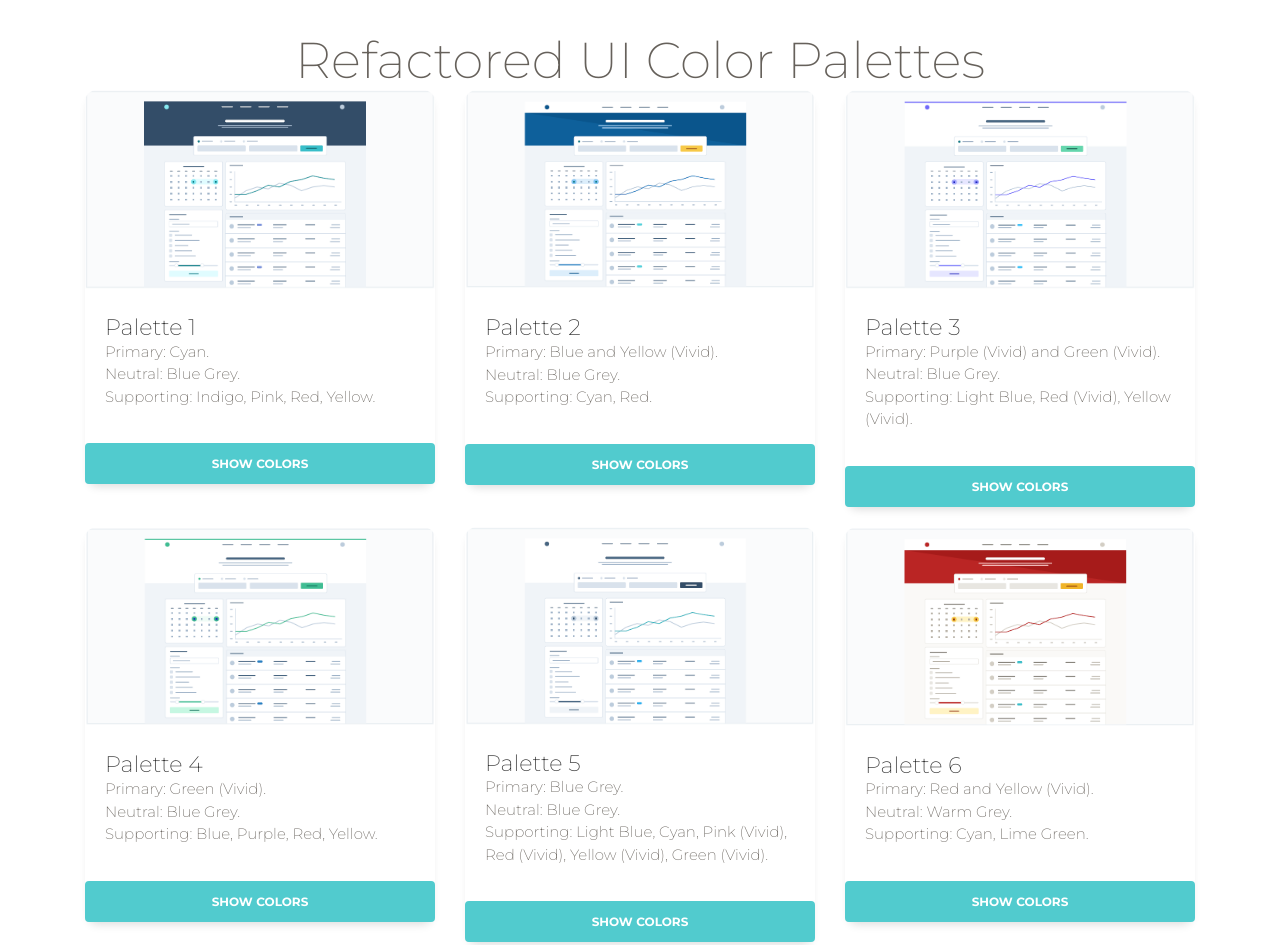
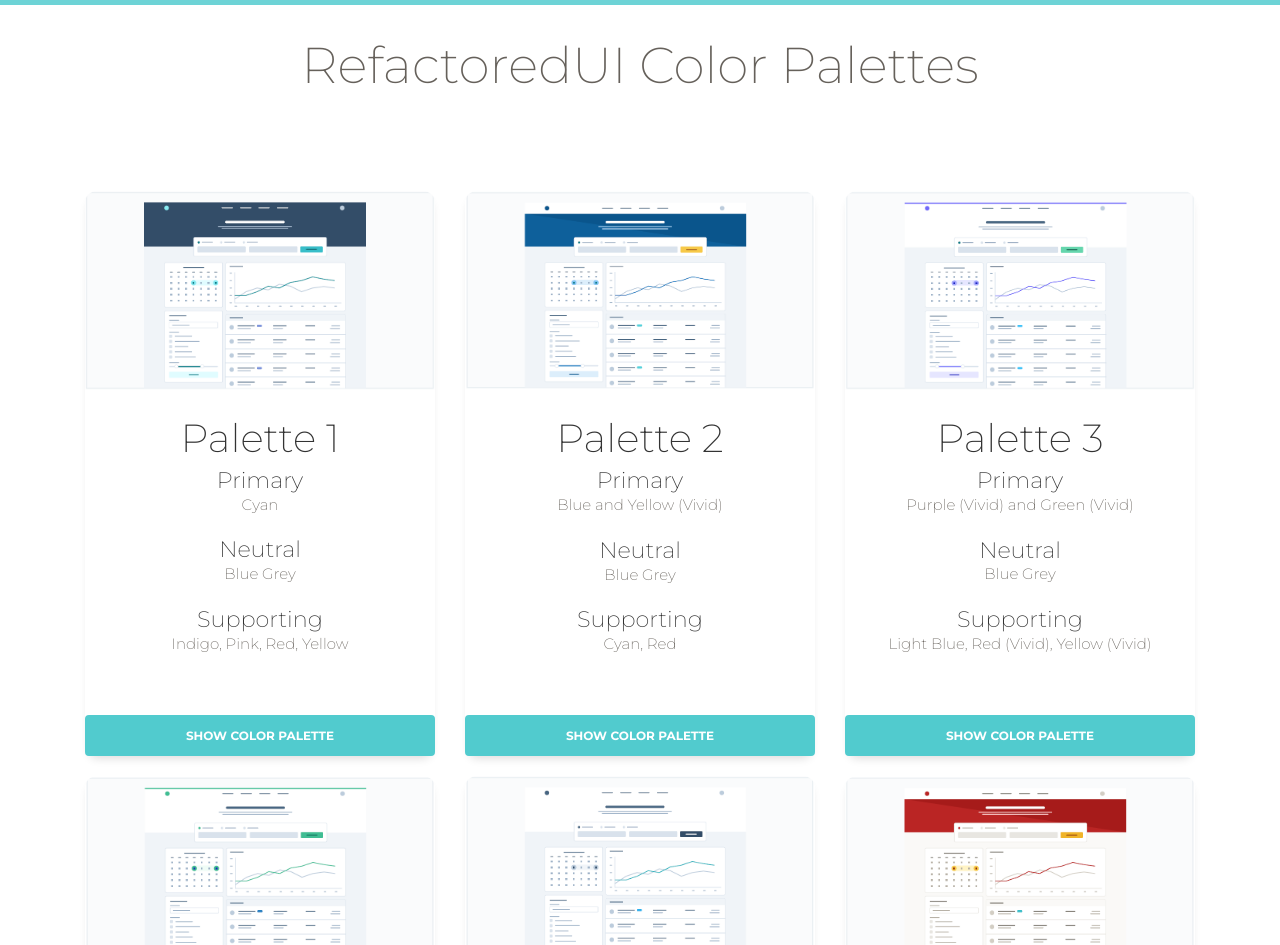
Before and after one commit to mtparagon5/refactored-ui, a plain HTML site: page index.html in a window 1280 px wide. Shown: the top 945 px of the page. Drawn offline with nearby package versions, Linux system fonts and the light colour scheme.

Commit message:
finished cards; need to add option to get variables;

```diff
--- /dev/null
+++ b/assets/css/main/main.css
@@ -0,0 +1 @@
+.card-img-top {cursor: pointer;}
--- a/assets/js/main.js
+++ b/assets/js/main.js
@@ -1,9 +1,6 @@
 const palettes = ruiPalettes.Palettes;
 const swatches = ruiPalettes.Swatches;
 
-let paletteColors = []
-
-// console.log(palettes)
 palettes.forEach((palette) => {
   let colors = {}
   colors.paletteId = palette.id;
@@ -12,36 +9,55 @@
   });
   palette.colors = colors;
 });
-// console.log(palettes)
-
 
 $.map(palettes, function (palette) {
   let colorString = '<table class="table table-striped">';
   palette.colors.colors.forEach((color) => {
 
-    // console.log(color.shades.filter((shade) => { return shade.weight == "500" })[0].hexColor)
-
-    // color.shades.forEach((shade) => {
-    // console.log(shade)
     let hexColor = color.shades.filter((shade) => { return shade.weight == "300" })[0].hexColor;
     colorString += '<tr><td><span style="position:relative;top:5px;">' + color.color + '</span></td><td><span style="position:relative;top:5px;">' + hexColor + '</span></td><td><button class="btn btn-sm btn-just-icon" style="width:5px;background-color:' + hexColor + ';border-color:' + hexColor + '"></button></td></tr>'
-    // })
   });
 
   $('#palette-cards').append(
     `<div class="col-lg-4 col-md-6 col-xs-12">
-      <div class="card" style="min-height:300px;">
-        <img class="card-img-top" src="./assets/img/` + palette.id + `.png" alt="palette sample">
+      <div class="card" style="min-height:565px;">
+        <img id="`+ palette.id + `" class="card-img-top" src="./assets/img/` + palette.id + `.png" alt="palette sample">
         <div class="card-body">
-          <h4 class="card-title">Palette ` + palette.id + `</h4>
-          <p class="card-text">Primary: ` + palette.primaryColors.join(' and ') + `.<br>Neutral: ` + palette.neutralColor + `.<br>Supporting: ` + palette.supportingColors.join(', ') + `.</p>
+          <h2 class="card-title text-center">Palette ` + palette.id + `</h2>
+
+          <h4 class="card-title text-center">Primary</h4>
+          <p class="card-text text-center">` + palette.primaryColors.join(' and ') + `</p>
+
+          <h4 class="card-title text-center">Neutral</h4>
+          <p class="card-text text-center">` + palette.neutralColor + `</p>
+
+          <h4 class="card-title text-center">Supporting</h4>
+          <p class="card-text text-center">` + palette.supportingColors.join(', ') + `</p>
+
         </div>
-        <a href="#" class="btn btn-primary">Show Colors</a>
-        <div id="palette-colors" style="display:none;">
-          <h4>Palette Colors</h4>
+        <button id="colors` + palette.id + `" class="btn btn-primary col-12">Show Color Palette</button>
+        <div id="colors` + palette.id + `" style="display:none; ">
           ` + colorString + `
         </div>
       </div>
     </div>`
   )
 });
+
+$(document).ready(function () {
+
+  $('img').click((event) => {
+    $('div#colors' + event.target.id).slideToggle('slow');
+    $('button#colors' + event.target.id).text($('button#colors' + event.target.id).text() == 'Show Color Palette' ? 'Hide Color Palette' : 'Show Color Palette');
+    console.log(event.target.id)
+  })
+
+  $('button').click((event) => {
+    // show/hide colors div
+    $('div#' + event.target.id).slideToggle("slow");
+    // change button text
+    $(event.target).text($(event.target).text() == 'Show Color Palette' ? 'Hide Color Palette' : 'Show Color Palette');
+
+  });
+
+})
--- a/index.html
+++ b/index.html
@@ -12,21 +12,29 @@
   <link href="https://maxcdn.bootstrapcdn.com/font-awesome/latest/css/font-awesome.min.css" rel="stylesheet">
 
   <!-- bootstrap css -->
-  <link rel="stylesheet" href="./assets/css/bootstrap.min.css">
-  <link rel="stylesheet" href="./assets/css/paper-kit.min.css">
+  <link rel="stylesheet" href="./assets/css/third/bootstrap.min.css">
+  <link rel="stylesheet" href="./assets/css/third/paper-kit.min.css">
+  <link rel="stylesheet" href="./assets/css/main/main.css">
 
   <!-- data -->
   <script src="./assets/data/js/rui.palettes.js"></script>
 </head>
 
 <body>
-  <div class="container">
-    <!-- header -->
-    <div class="row">
-      <div class="col-12">
-        <h1 class="text-center">Refactored UI Color Palettes</h1>
-      </div>
+  <div class="col-12 bg-primary" style="height:5px;"></div>
+
+  <!-- header -->
+  <div class="row mb-5">
+    <div class="col-12">
+      <h1 class="text-center mb-5">RefactoredUI Color Palettes</h1>
     </div>
+  </div>
+
+  <!-- <div class="col-12 bg-primary mt-4 mb-5" style="height:5px;"></div> -->
+
+
+  <div class="container mt-5">
+
 
     <!-- palette cards -->
     <!-- <div class="row"> -->
@@ -35,6 +43,9 @@
 
   </div>
 
+  <div class="footer">
+    <div class="col-12 bg-primary mt-5" style="height:5px;"></div>
+  </div>
 
   <!-- bootstrap js -->
   <script src="https://code.jquery.com/jquery-3.4.1.min.js"
```
Also changed, not shown: assets/css/third/bootstrap.min.css (renamed from assets/css/bootstrap.min.css), assets/css/third/paper-kit.min.css (renamed from assets/css/paper-kit.min.css).
